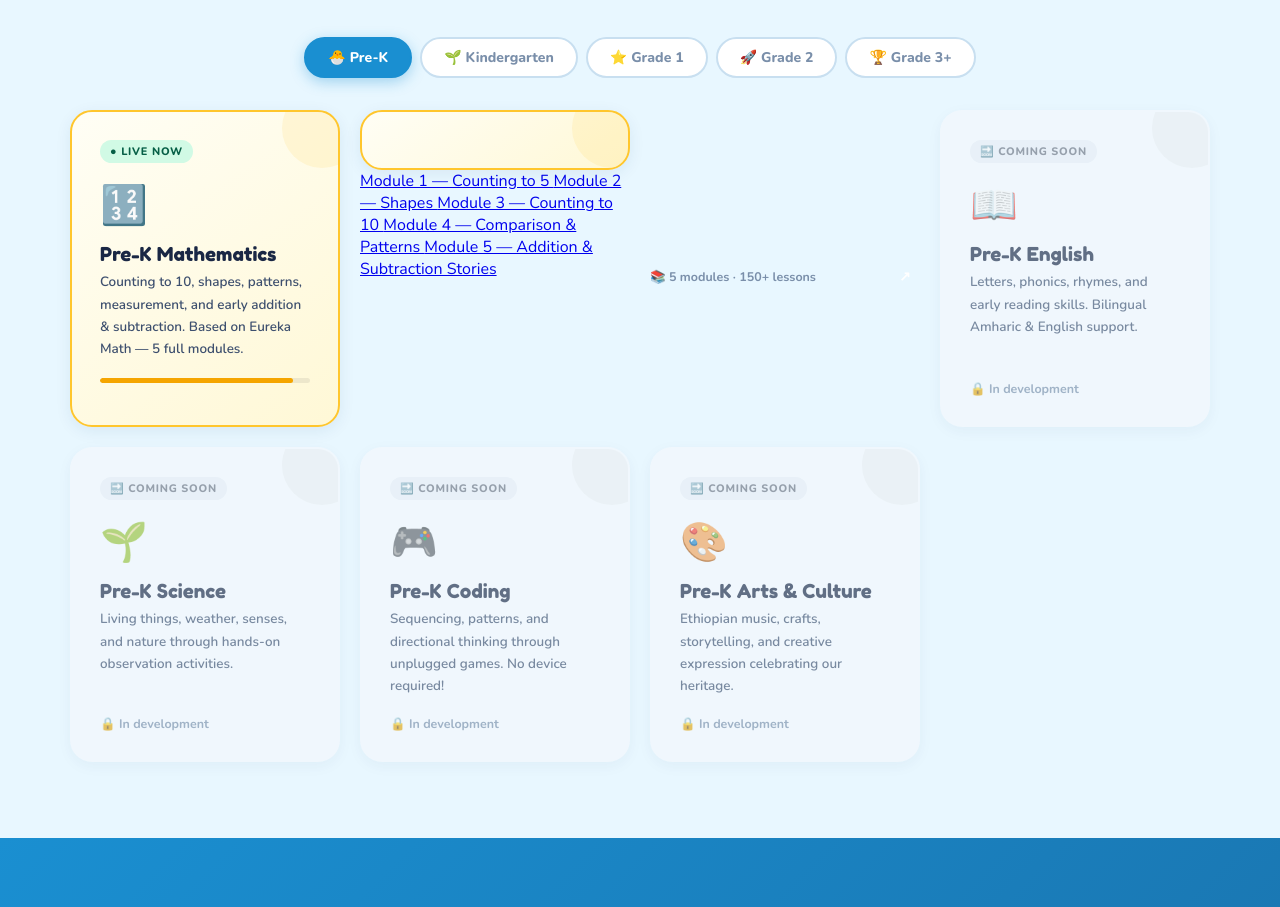
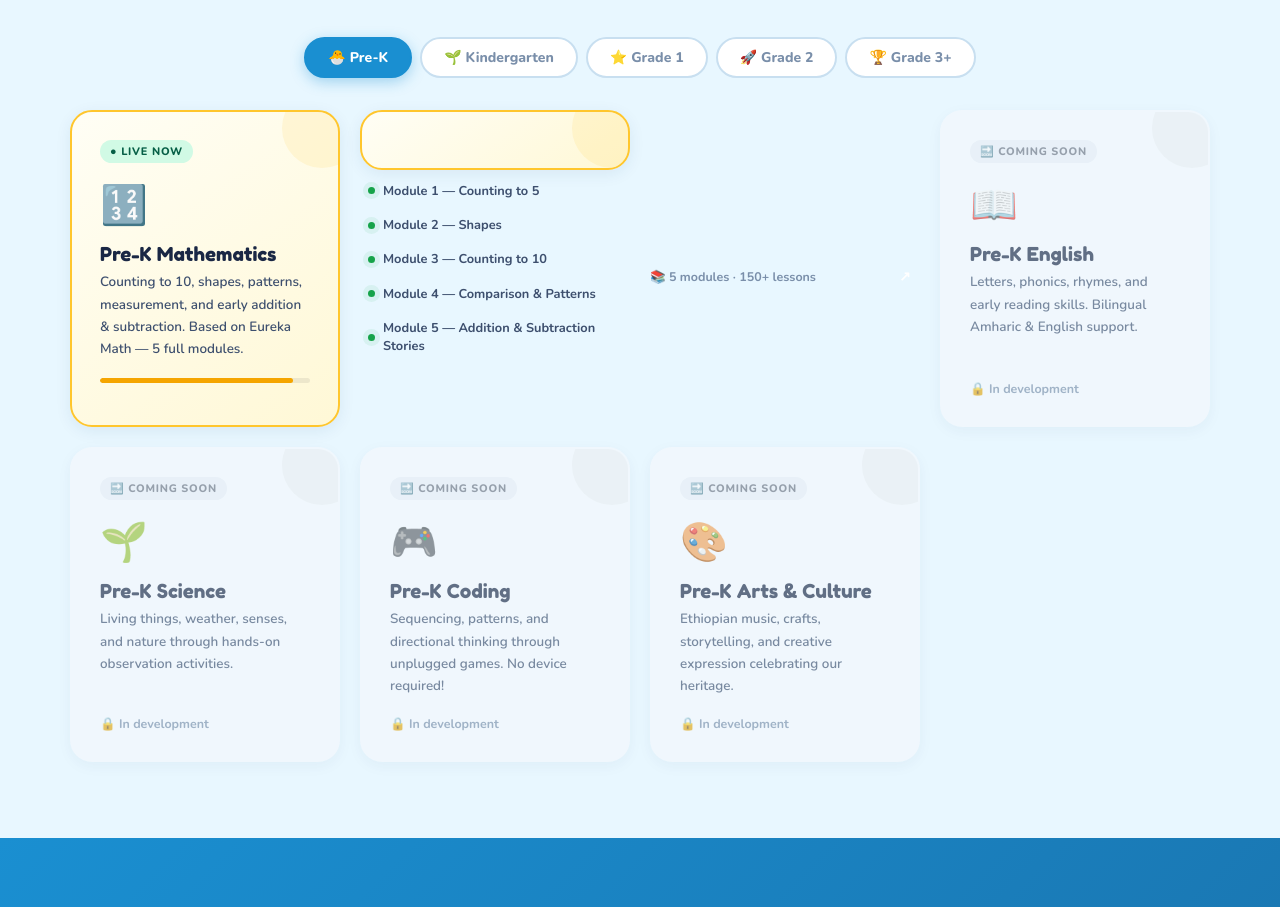
Before and after one commit to simpleTechET/simpletechet.github.io, a plain HTML site: page index.html in a window 1280 px wide. Shown: the part 1064-1971 px from the top of the page. Drawn offline with nearby package versions, Linux system fonts and the light colour scheme.

Commit message:
Add module list and item styles
Add styles for module list and items with hover effects.

```diff
--- a/index.html
+++ b/index.html
@@ -342,6 +342,34 @@
     .scard.code::before  { background: var(--violet); }
     .scard.art::before   { background: var(--rose); }
     .scard.locked::before { background: #aaa; }
+
+    .module-list {
+  display: flex; flex-direction: column; gap: .4rem;
+  margin-bottom: .9rem;
+}
+
+.module-item {
+  display: flex; align-items: center; gap: 8px;
+  font-size: .8rem; font-weight: 700;
+  color: var(--ink-soft);
+  text-decoration: none;
+  padding: 5px 8px; border-radius: 8px;
+  transition: background .15s;
+}
+.module-item:hover { background: rgba(255,198,45,0.18); color: var(--ink); }
+
+.dot-live {
+  width: 7px; height: 7px; border-radius: 50%;
+  background: #16a34a;
+  flex-shrink: 0;
+  box-shadow: 0 0 0 3px rgba(22,163,74,0.2);
+  animation: pulse-dot 2s ease-in-out infinite;
+}
+
+@keyframes pulse-dot {
+  0%,100% { box-shadow: 0 0 0 3px rgba(22,163,74,0.2); }
+  50%      { box-shadow: 0 0 0 5px rgba(22,163,74,0.08); }
+}
 
     .badge {
       display: inline-flex; align-items: center; gap: 4px;
```
